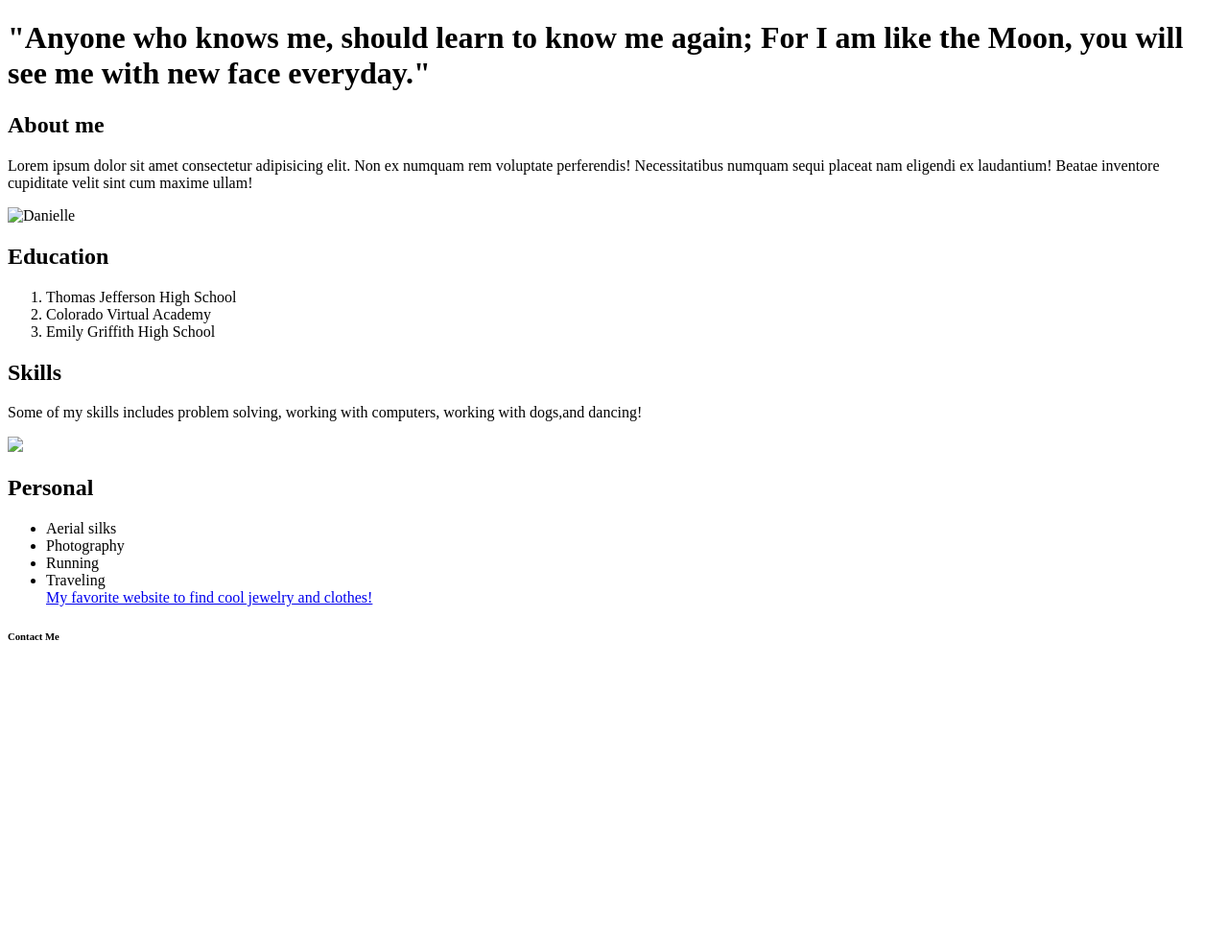
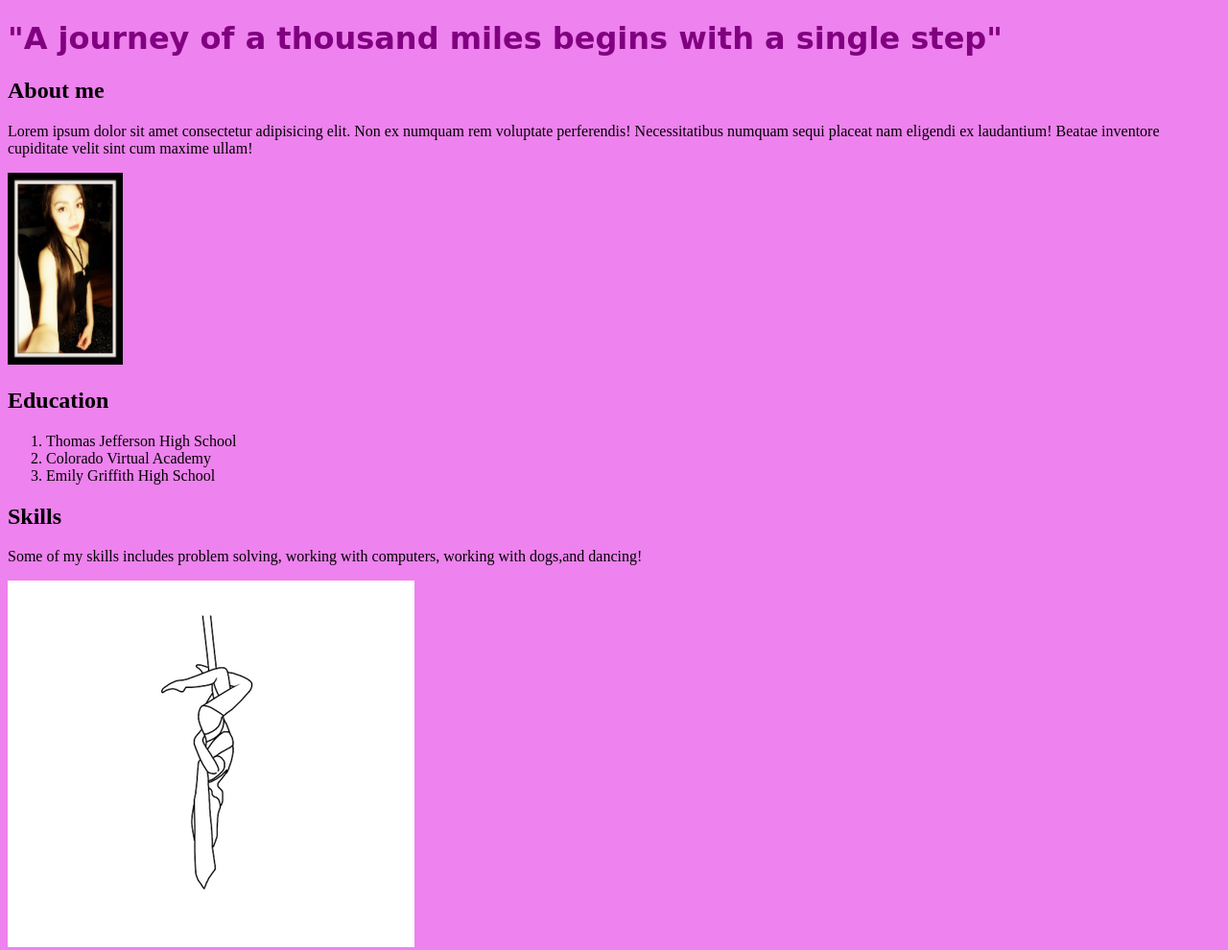
Before and after one commit to Daniellecr99/My-Portfolio, a plain HTML site: page index.html in a window 1280 px wide. Shown: the top 990 px of the page at 96% size. Before the commit the page ends 800 px from the top, so only its background shows below. Drawn offline with Linux system fonts and the light colour scheme.

Commit message:
added to my files

```diff
--- a/index.html
+++ b/index.html
@@ -5,11 +5,11 @@
     <meta name="viewport" content="width=device-width, initial-scale=1.0">
     <title>Document</title>
 </head>
-<body>
-    <h1>"Anyone who knows me, should learn to know me again; For I am like the Moon, you will see me with new face everyday."</h1>
+<body style="background-color: violet;">
+    <h1 style="color: purple;font-family: cursive;">"A journey of a thousand miles begins with a single step"</h1>
     <h2>About me</h2>
     <p>Lorem ipsum dolor sit amet consectetur adipisicing elit. Non ex numquam rem voluptate perferendis! Necessitatibus numquam sequi placeat nam eligendi ex laudantium! Beatae inventore cupiditate velit sint cum maxime ullam!</p>
-    <img src="Mepic.jpg" alt="Danielle" width="120" height="200">
+    <img src="images/Mepic.jpg" alt="Danielle" width="120" height="200">
     <h2>Education</h2>
     <ol>
         <li>Thomas Jefferson High School</li>
@@ -18,7 +18,7 @@
     </ol>
     <h2>Skills</h2>
     <p>Some of my skills includes problem solving, working with computers, working with dogs,and dancing!</p>
-    <img src="aerial.gif">
+    <img src="images/Silks.gif">
     <h2>Personal</h2>
     <ul>
         <li>Aerial silks</li>
@@ -27,6 +27,6 @@
         <li>Traveling</li>
         <a href="https://www.etsy.com/" target="_blank">My favorite website to find cool jewelry and clothes!</a>
     </ul>
-    <h6>Contact Me</h6>
+    <a href="Contact.html" target="_blank"><h6>Contact Me</h6></a>
 </body>
 </html>
```
Also changed, not shown: Contact.html (+18 -0 lines), images/Silks.gif (added), images/wavy.jpg (added).
